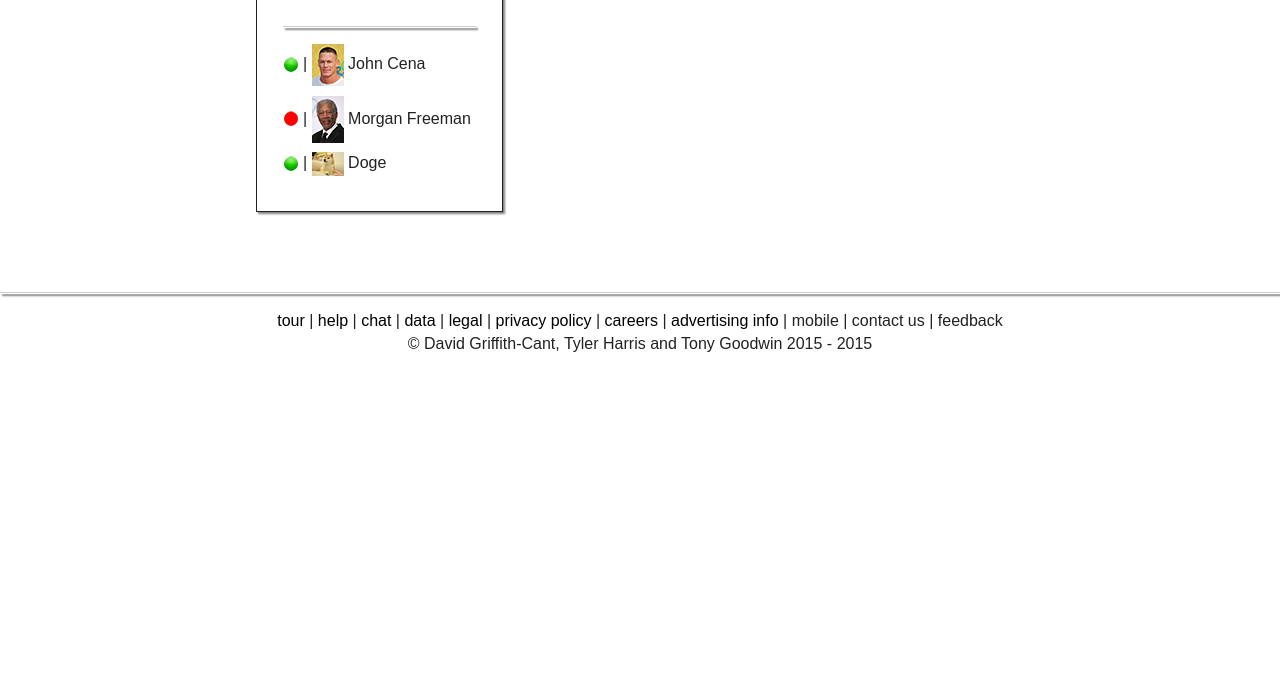
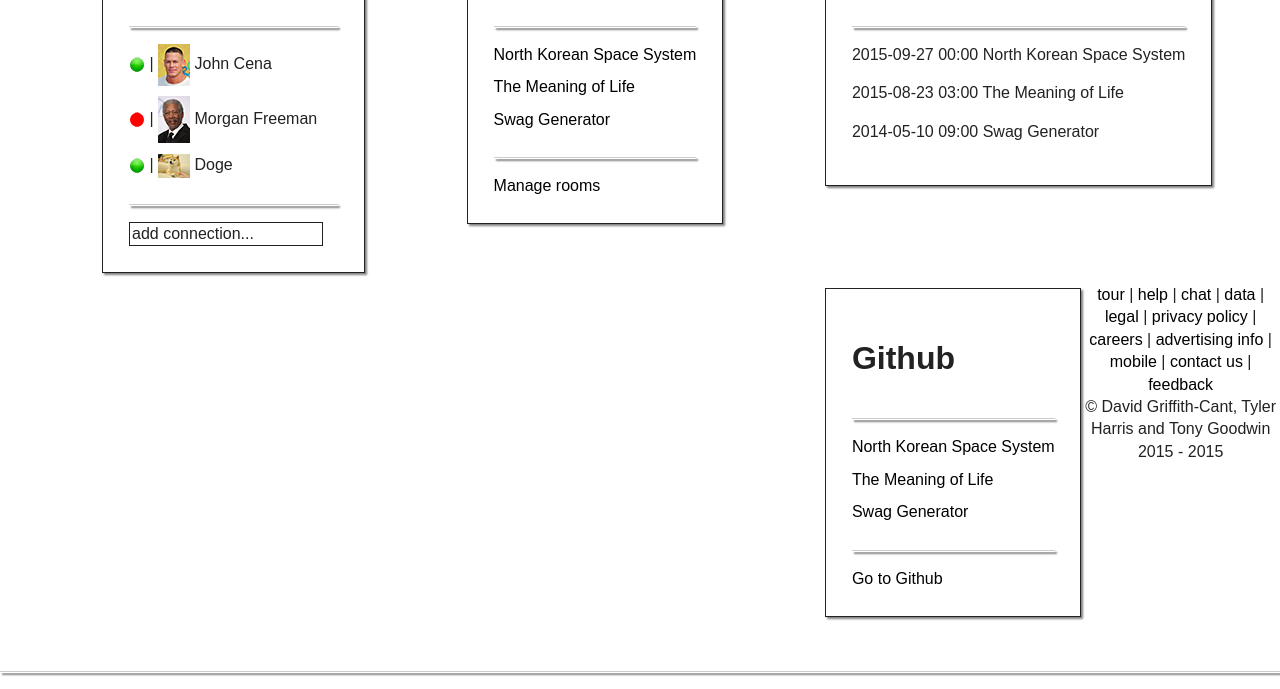
Before and after one commit to Ttoonnyy/CollaborativeSwagNetwork, a website: page src/index.html in a window 1280 px wide. Shown: the part 372-1061 px from the top of the page. Before the commit the page ends 800 px from the top, so only its background shows below. Drawn offline with nearby package versions, Linux system fonts and the light colour scheme; files that its build step writes are made by us from their sources.

Commit message:
index almost complete

```diff
--- a/src/css/main.css
+++ b/src/css/main.css
@@ -119,9 +119,9 @@ a:hover {
     float: right;
 }
 
-.connections {
+.connections, .rooms, .updates, .github {
     float: left;
-    margin: 5% 5% 5% 20%;
+    margin: 5% 0% 3% 8%;
     padding: 2%;
     box-shadow: 2px 2px 2px grey;
     border: thin solid;
@@ -131,7 +131,7 @@ h1 {
     font-family: arial, sans-serif;
 }
 
-.connection {
+.connection, .room, .update {
     margin-top: 5%;
     margin-bottom: 5%;
 }
@@ -143,7 +143,7 @@ h1 {
     float: left;
 }
 
-#searchbox {
+.searchbox {
     width: 90%;
     border: thin solid;
     padding: 1%;
--- a/src/index.html
+++ b/src/index.html
@@ -33,13 +33,13 @@
                     <a href="" onclick="alert('This also does nothing.')">Settings</a>
                 </div>
                 <div class="searchbar">
-                    <input alt="searchbar" type="search" id="searchbox" onclick="document.getElementById('searchbox').value = ''">
+                    <input alt="searchbar" type="search" class="searchbox" onclick="document.getElementById('searchbox').value = ''">
                     <div id="searchLogo">
                         <img src="img/searchLogo.png" alt="search">
                     </div>
                 </div>
                 <div class="user">
-                    <img src="img/timmy.jpg"> | Timmy Trumpet
+                    <img src="img/timmy.jpg"> Timmy Trumpet
                 </div>
             </header>
             <hr>
@@ -55,12 +55,57 @@
                 <div class="connection">
                     <img src="img/online.png" alt="online"> | <img src="img/doge.jpg" alt="Doge"> Doge
                 </div>
+                <hr>
+                <div class="addconnection">
+                    <input class="searchbox" type="text" value="add connection..." onclick="document.getElementById('searchbox').value = ''">
+                </div>
+            </div>
+            <div class="rooms">
+                <h1>Rooms</h1>
+                <hr>
+                <div class="room">
+                    <a href="">North Korean Space System</a>
+                </div>
+                <div class="room">
+                    <a href="" onclick="alert('What ever you want it to mean.')">The Meaning of Life</a>
+                </div>
+                <div class="room">
+                    <a href="">Swag Generator</a>
+                </div>
+                <hr>
+                <div>
+                    <a href="">Manage rooms</a>
+                </div>
+            </div>
+            <div class="updates">
+                <h1>Updates</h1>
+                <hr>
+                <p>2015-09-27 00:00 North Korean Space System</p>
+                <p>2015-08-23 03:00 The Meaning of Life</p>
+                <p>2014-05-10 09:00 Swag Generator</p>
+            </div>
+            <div class="github">
+                <h1>Github</h1>
+                <hr>
+                <div class="room">
+                    <a href="">North Korean Space System</a>
+                </div>
+                <div class="room">
+                    <a href="" onclick="alert('What ever you want it to mean.')">The Meaning of Life</a>
+                </div>
+                <div class="room">
+                    <a href="">Swag Generator</a>
+                </div>
+                <hr>
+                <div>
+                    <a href="">Go to Github</a>
+                </div>
             </div>
             <hr>
             <footer>
                 <div id="policy">
                     <a href="">tour</a> | <a href="">help</a> | <a href="">chat</a>
-                    | <a href="">data</a> | <a href="">legal</a> | <a href="">privacy policy</a> | <a href="">careers</a> | <a href="">advertising info</a> | mobile | contact us | feedback
+                    | <a href="">data</a> | <a href="">legal</a> | <a href="">privacy policy</a> | <a href="">careers</a> | <a href="">advertising info</a> | <a href="">mobile</a> | <a href="">contact us</a> | <a href="">feedback</a>
                 </div>
                 <div id="copyright">
                     <script language="JavaScript">
```
Also changed, not shown: src/img/delete.png (added).
